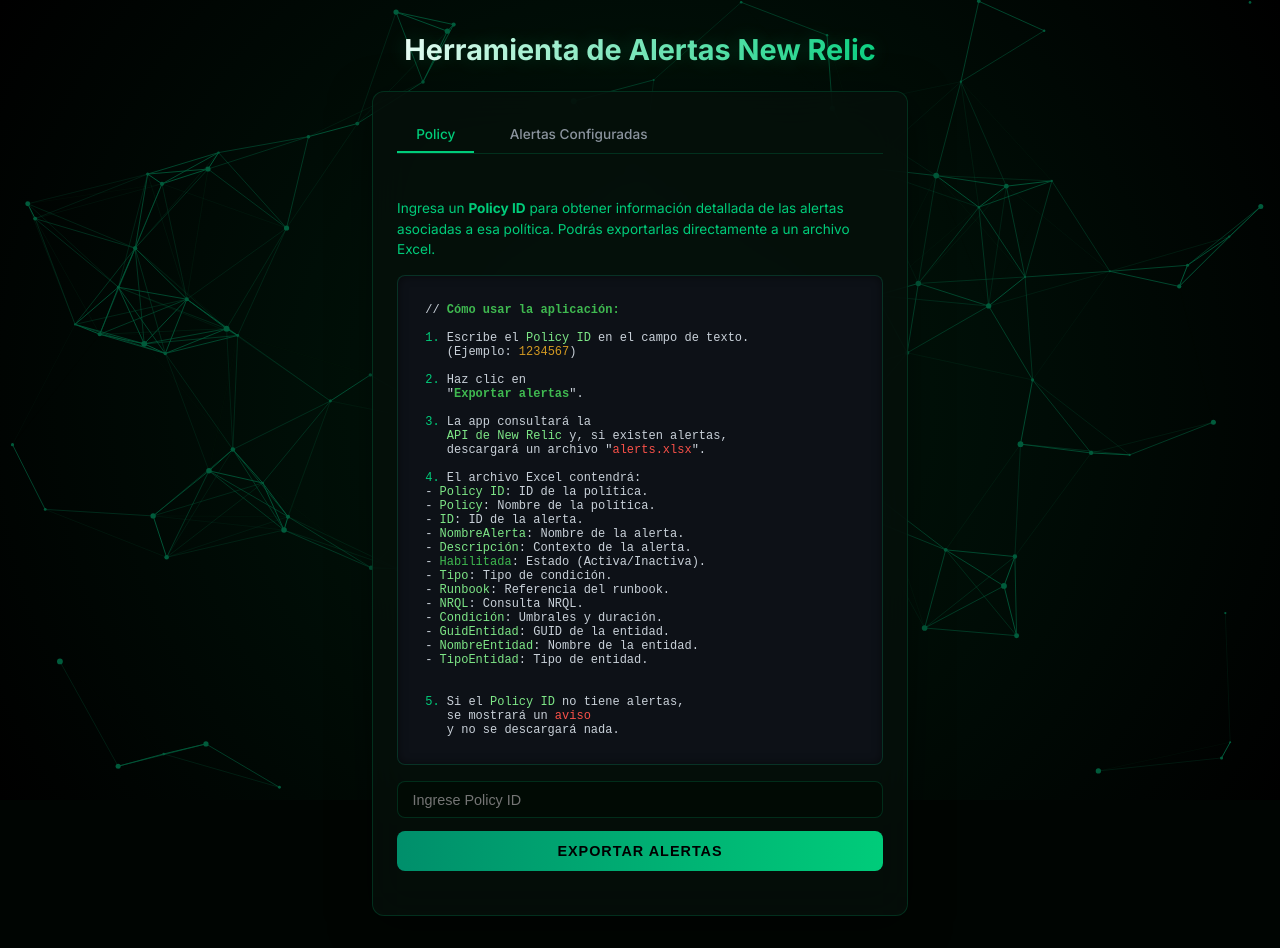
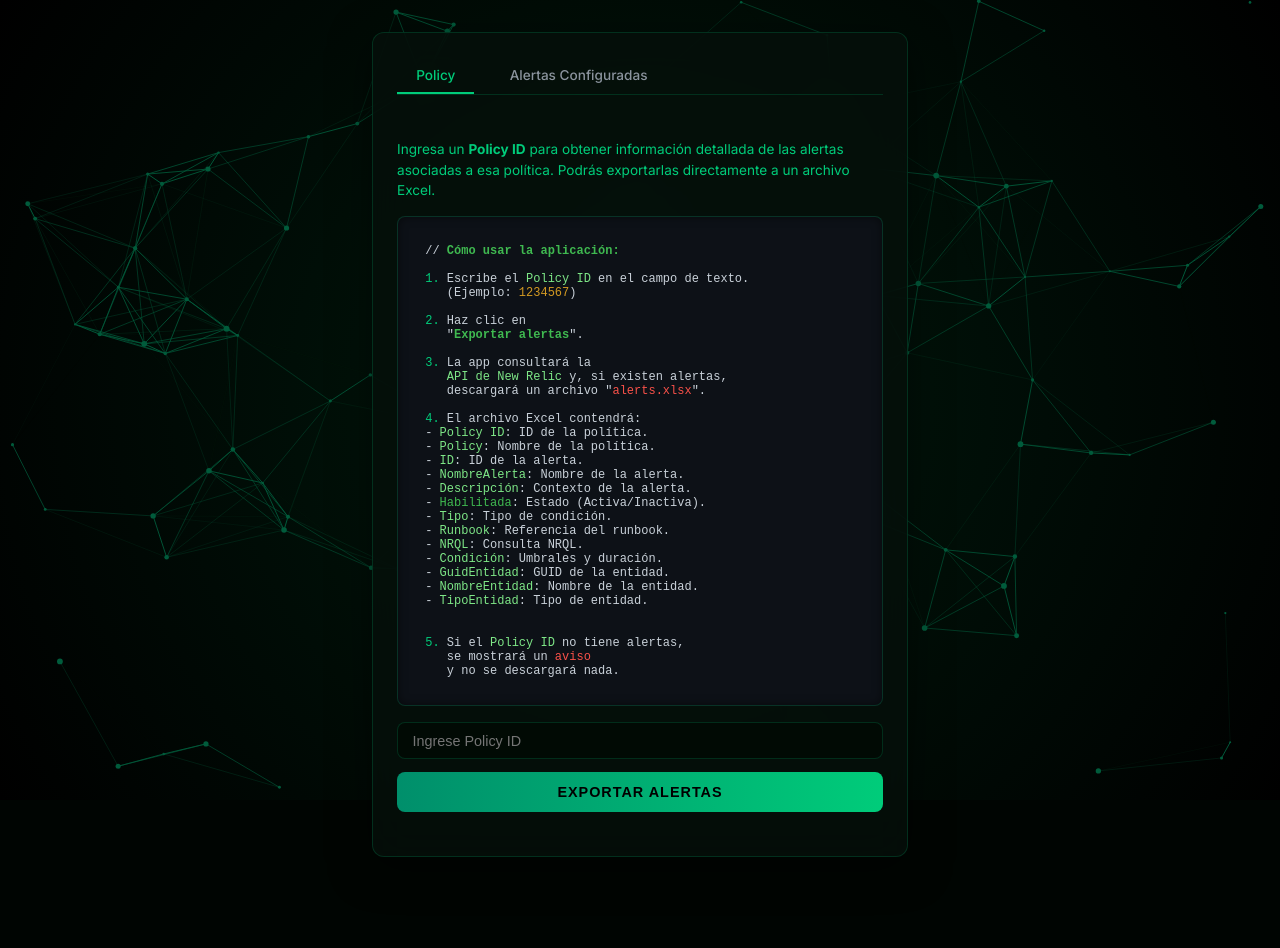
Before and after one commit to Fernando-Villena/new-relic, a website: page public/index.html in a window 1280 px wide. After the commit the page ends 889 px from the top, so only its background shows below. Drawn offline with Linux system fonts and the light colour scheme.

Commit message:
se quita titulo

```diff
--- a/public/index.html
+++ b/public/index.html
@@ -20,7 +20,7 @@
 <body>
   <canvas id="canvas"></canvas>
   <div class="container">
-    <h1>Herramienta de Alertas New Relic</h1>
+
 
     <div class="card">
 
```
